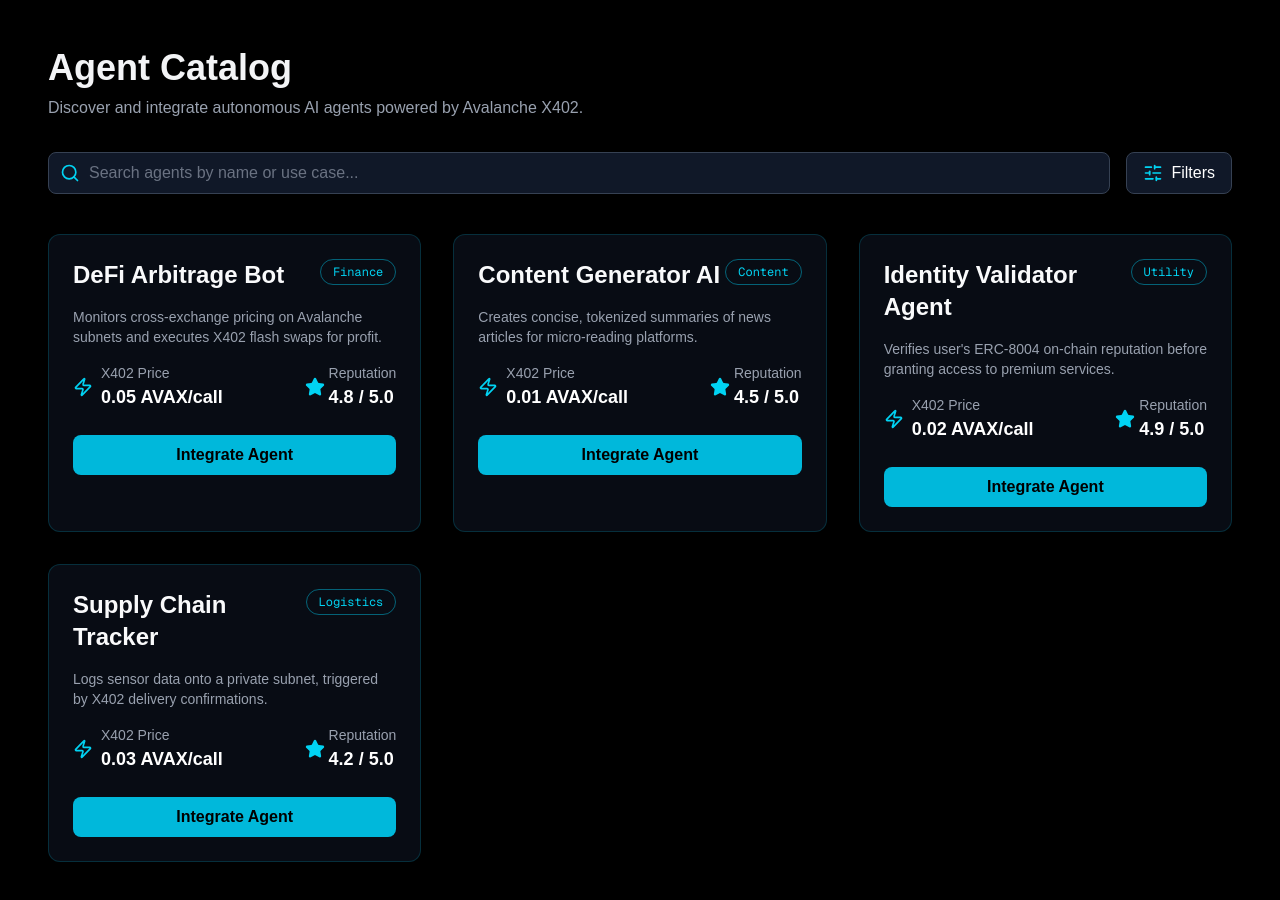
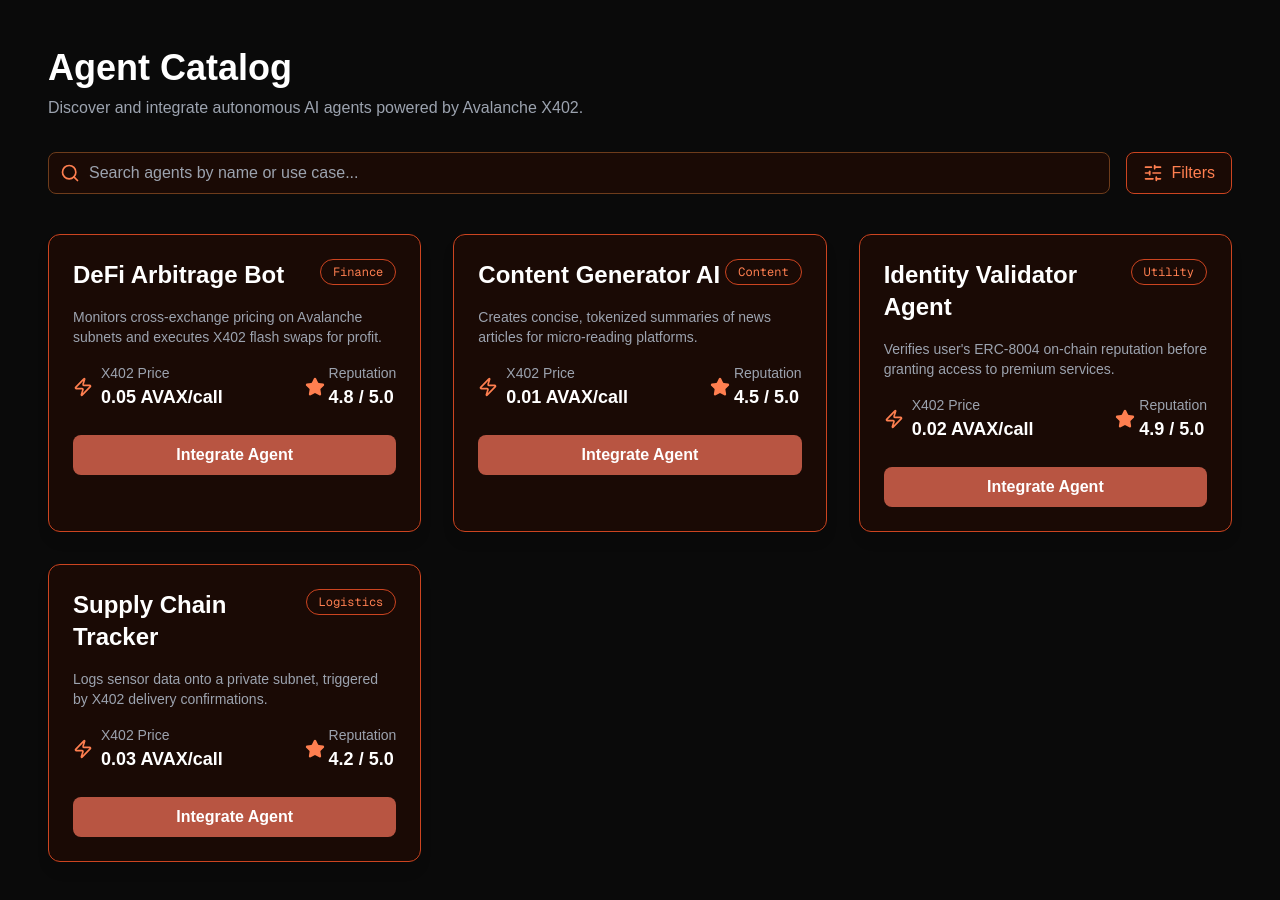
Before and after one commit to ayushsingh82/AgentPay, a Next.js app: page /marketplace in a window 1280 px wide. Shown: the top 900 px of the page. Built offline with nearby package versions, Linux system fonts and the light colour scheme.

Commit message:
landing page added and theme

```diff
--- a/app/components/AgentCard.tsx
+++ b/app/components/AgentCard.tsx
@@ -16,42 +16,39 @@
 }
 
 const AgentCard: React.FC<AgentCardProps> = ({ agent }) => {
-  const ACCENT_COLOR_CLASS = 'text-cyan-400';
-  const BUTTON_BG_CLASS = 'bg-cyan-500 hover:bg-cyan-600';
-
   return (
-    // Sleek, slightly glowing card on black background
-    <div className="bg-gray-900/50 backdrop-blur-sm border border-cyan-500/20 p-6 rounded-xl shadow-lg hover:shadow-cyan-500/20 transition duration-300 ease-in-out hover:scale-[1.02]">
+    // Box background: #1A0A05, Border: #CC4420
+    <div className="bg-[#1A0A05] backdrop-blur-sm border border-[#CC4420] p-6 rounded-xl shadow-lg hover:shadow-[#CC4420]/20 transition duration-300 ease-in-out hover:scale-[1.02]">
 
       {/* Name and Category */}
       <div className="flex justify-between items-start mb-4">
-        <h3 className="text-2xl font-bold text-gray-50">{agent.name}</h3>
-        <span className={`text-xs font-mono px-3 py-1 rounded-full ${ACCENT_COLOR_CLASS} border border-cyan-500/50`}>
+        <h3 className="text-2xl font-bold text-white">{agent.name}</h3>
+        <span className="text-xs font-mono px-3 py-1 rounded-full text-[#FF7F50] border border-[#CC4420]">
           {agent.category}
         </span>
       </div>
       {/* Description */}
-      <p className="text-gray-400 text-sm mb-4 line-clamp-2">{agent.description}</p>
+      <p className="text-[#9CA3AF] text-sm mb-4 line-clamp-2">{agent.description}</p>
 
       {/* Key Metrics - X402 Price & ERC-8004 Reputation */}
       <div className="flex justify-between items-center mb-6">
         <div className="flex items-center space-x-2">
-          <Zap className={`w-5 h-5 ${ACCENT_COLOR_CLASS}`} />
+          <Zap className="w-5 h-5 text-[#FF7F50]" />
           <div>
-            <p className="text-sm text-gray-400">X402 Price</p>
+            <p className="text-sm text-[#9CA3AF]">X402 Price</p>
             <p className="text-lg font-semibold text-white">{agent.priceAvax} AVAX/call</p>
           </div>
         </div>
         <div className="flex items-center space-x-1">
-          <Star className={`w-5 h-5 fill-current ${ACCENT_COLOR_CLASS}`} />
+          <Star className="w-5 h-5 fill-current text-[#FF7F50]" />
           <div>
-            <p className="text-sm text-gray-400">Reputation</p>
+            <p className="text-sm text-[#9CA3AF]">Reputation</p>
             <p className="text-lg font-semibold text-white">{agent.reputation.toFixed(1)} / 5.0</p>
           </div>
         </div>
       </div>
-      {/* CTA Button */}
-      <button className={`w-full py-2 rounded-lg font-semibold text-black transition duration-300 ${BUTTON_BG_CLASS}`}>
+      {/* CTA Button - Button BG: #B85542 */}
+      <button className="w-full py-2 rounded-lg font-semibold text-white transition duration-300 bg-[#B85542] hover:bg-[#CC4420]">
         Integrate Agent
       </button>
     </div>
--- a/app/components/Landing.tsx
+++ b/app/components/Landing.tsx
@@ -0,0 +1,46 @@
+import React from 'react';
+import Link from 'next/link';
+
+const HeroLanding: React.FC = () => {
+  return (
+    // Background color: #0A0A0A
+    <section className="min-h-screen bg-[#0A0A0A] text-gray-100 flex items-center justify-center p-8 relative overflow-hidden">
+      <div className="max-w-6xl mx-auto text-center z-10">
+        {/* --- Branding & Headline --- */}
+        <p className="text-xl font-mono mb-4 tracking-widest text-[#FF7F50]">
+          AVALANCHE X402 + ERC8004
+        </p>
+
+        <h1 className="text-6xl md:text-8xl font-extrabold mb-6 leading-tight">
+          <span className="bg-clip-text text-transparent bg-gradient-to-r from-[#FF7F50] to-[#CC4420]">
+            Autonomous Agents.
+          </span>
+          <br />
+          Instant Payments.
+        </h1>
+
+        <p className="text-xl md:text-2xl text-[#9CA3AF] max-w-3xl mx-auto mb-10">
+          The Decentralized Marketplace for **AI-Powered Services**, secured by **Avalanche**'s speed, **X402 Micropayments**, and **ERC-8004** identity.
+        </p>
+
+        {/* --- CTAs --- */}
+        <div className="flex justify-center space-x-4">
+          <Link href="/marketplace">
+            <button className="px-8 py-3 rounded-lg font-semibold text-lg text-white transition duration-300 ease-in-out transform hover:scale-105 bg-[#B85542] hover:bg-[#CC4420]">
+              Explore Agents
+            </button>
+          </Link>
+          <Link href="/docs">
+            <button className="px-8 py-3 rounded-lg font-semibold text-lg border-2 border-[#CC4420] text-[#FF7F50] hover:bg-[#CC4420]/10 transition duration-300 ease-in-out">
+              Deploy Your Agent ↗
+            </button>
+          </Link>
+        </div>
+      </div>
+      {/* Optional: Subtle background glow effect */}
+      <div className="absolute w-96 h-96 bg-[#CC4420]/10 rounded-full blur-3xl opacity-30 bottom-10 left-10 animate-pulse pointer-events-none"></div>
+    </section>
+  );
+};
+
+export default HeroLanding;
--- a/app/marketplace/page.tsx
+++ b/app/marketplace/page.tsx
@@ -22,29 +22,27 @@
 ];
 
 const MarketplacePage: React.FC = () => {
-  const ACCENT_COLOR_CLASS = 'text-cyan-400';
-
   return (
-    // Main marketplace layout with black background
-    <div className="min-h-screen bg-black text-gray-100 p-8 md:p-12">
+    // Background: #0A0A0A
+    <div className="min-h-screen bg-[#0A0A0A] text-gray-100 p-8 md:p-12">
       <div className="max-w-7xl mx-auto">
 
-        <h2 className="text-4xl font-bold mb-2">Agent Catalog</h2>
-        <p className="text-gray-400 mb-8">Discover and integrate autonomous AI agents powered by Avalanche X402.</p>
+        <h2 className="text-4xl font-bold mb-2 text-white">Agent Catalog</h2>
+        <p className="text-[#9CA3AF] mb-8">Discover and integrate autonomous AI agents powered by Avalanche X402.</p>
 
         {/* --- Search and Filter Bar --- */}
         <div className="flex flex-col md:flex-row gap-4 mb-10">
           <div className="relative flex-grow">
-            <Search className={`absolute left-3 top-1/2 -translate-y-1/2 w-5 h-5 ${ACCENT_COLOR_CLASS}`} />
+            <Search className="absolute left-3 top-1/2 -translate-y-1/2 w-5 h-5 text-[#FF7F50]" />
             <input
               type="text"
               placeholder="Search agents by name or use case..."
-              className="w-full bg-gray-900 border border-gray-700 rounded-lg py-2 pl-10 pr-4 text-white placeholder-gray-500 focus:ring-cyan-500 focus:border-cyan-500"
+              className="w-full bg-[#1A0A05] border border-[#6E3C1B] rounded-lg py-2 pl-10 pr-4 text-[#FF7F50] placeholder-[#9CA3AF] focus:ring-[#CC4420] focus:border-[#CC4420]"
             />
           </div>
 
-          <button className="flex items-center justify-center bg-gray-900 border border-gray-700 py-2 px-4 rounded-lg text-white hover:bg-gray-800 transition duration-200">
-            <SlidersHorizontal className={`w-5 h-5 mr-2 ${ACCENT_COLOR_CLASS}`} />
+          <button className="flex items-center justify-center bg-[#1A0A05] border border-[#CC4420] py-2 px-4 rounded-lg text-[#FF7F50] hover:bg-[#B85542] hover:text-white transition duration-200">
+            <SlidersHorizontal className="w-5 h-5 mr-2" />
             Filters
           </button>
         </div>
--- a/app/page.tsx
+++ b/app/page.tsx
@@ -1,65 +1,5 @@
-import Image from "next/image";
+import HeroLanding from '@/app/components/Landing';
 
 export default function Home() {
-  return (
-    <div className="flex min-h-screen items-center justify-center bg-zinc-50 font-sans dark:bg-black">
-      <main className="flex min-h-screen w-full max-w-3xl flex-col items-center justify-between py-32 px-16 bg-white dark:bg-black sm:items-start">
-        <Image
-          className="dark:invert"
-          src="/next.svg"
-          alt="Next.js logo"
-          width={100}
-          height={20}
-          priority
-        />
-        <div className="flex flex-col items-center gap-6 text-center sm:items-start sm:text-left">
-          <h1 className="max-w-xs text-3xl font-semibold leading-10 tracking-tight text-black dark:text-zinc-50">
-            To get started, edit the page.tsx file.
-          </h1>
-          <p className="max-w-md text-lg leading-8 text-zinc-600 dark:text-zinc-400">
-            Looking for a starting point or more instructions? Head over to{" "}
-            <a
-              href="https://vercel.com/templates?framework=next.js&utm_source=create-next-app&utm_medium=appdir-template-tw&utm_campaign=create-next-app"
-              className="font-medium text-zinc-950 dark:text-zinc-50"
-            >
-              Templates
-            </a>{" "}
-            or the{" "}
-            <a
-              href="https://nextjs.org/learn?utm_source=create-next-app&utm_medium=appdir-template-tw&utm_campaign=create-next-app"
-              className="font-medium text-zinc-950 dark:text-zinc-50"
-            >
-              Learning
-            </a>{" "}
-            center.
-          </p>
-        </div>
-        <div className="flex flex-col gap-4 text-base font-medium sm:flex-row">
-          <a
-            className="flex h-12 w-full items-center justify-center gap-2 rounded-full bg-foreground px-5 text-background transition-colors hover:bg-[#383838] dark:hover:bg-[#ccc] md:w-[158px]"
-            href="https://vercel.com/new?utm_source=create-next-app&utm_medium=appdir-template-tw&utm_campaign=create-next-app"
-            target="_blank"
-            rel="noopener noreferrer"
-          >
-            <Image
-              className="dark:invert"
-              src="/vercel.svg"
-              alt="Vercel logomark"
-              width={16}
-              height={16}
-            />
-            Deploy Now
-          </a>
-          <a
-            className="flex h-12 w-full items-center justify-center rounded-full border border-solid border-black/[.08] px-5 transition-colors hover:border-transparent hover:bg-black/[.04] dark:border-white/[.145] dark:hover:bg-[#1a1a1a] md:w-[158px]"
-            href="https://nextjs.org/docs?utm_source=create-next-app&utm_medium=appdir-template-tw&utm_campaign=create-next-app"
-            target="_blank"
-            rel="noopener noreferrer"
-          >
-            Documentation
-          </a>
-        </div>
-      </main>
-    </div>
-  );
+  return <HeroLanding />;
 }
```
